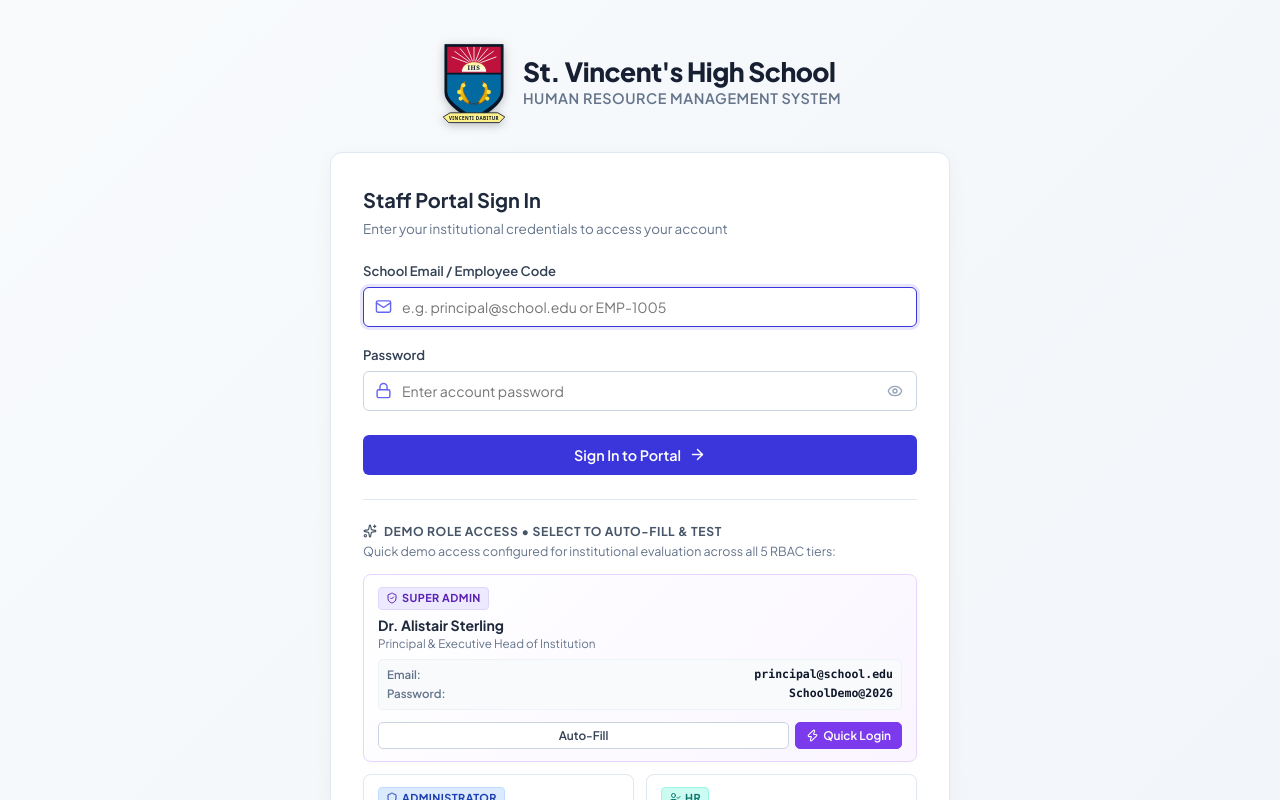
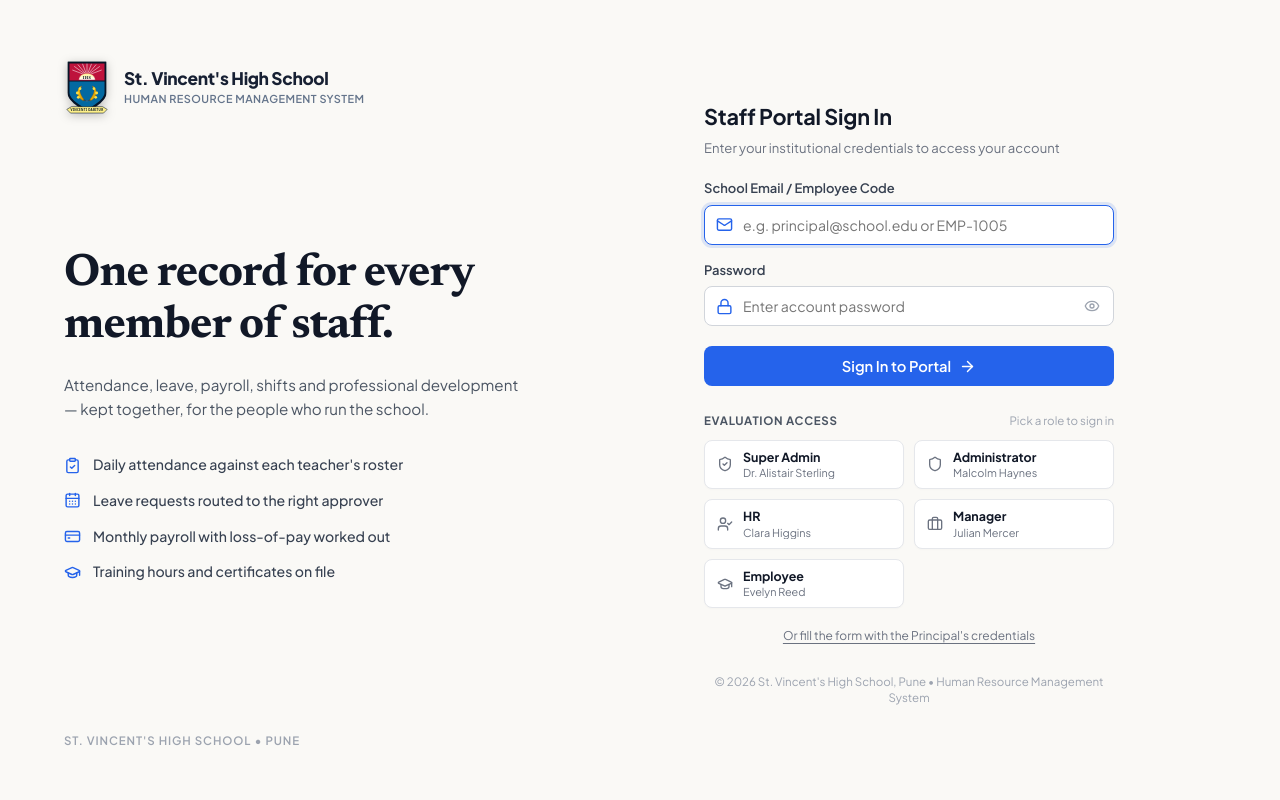
Before and after one commit to tanushreeangirwal/SCHOOL-HRMS, a React (Vite) app in the folder frontend/: page / in a window 1280 px wide. Shown: the top 800 px of the page. Built offline with nearby package versions, Linux system fonts and the light colour scheme; no server answers.

Commit message:
feat(auth): redesign login screen into split-screen institutional layout

```diff
--- a/frontend/src/components/auth/LoginView.jsx
+++ b/frontend/src/components/auth/LoginView.jsx
@@ -10,80 +10,69 @@ import {
   EyeOff,
   KeyRound,
   ArrowLeft,
-  Users,
   CheckCircle2,
   Shield,
   UserCheck,
   Briefcase,
   GraduationCap,
-  Sparkles,
-  Zap,
-  Check
+  ClipboardCheck,
+  CalendarDays,
+  CreditCard
 } from 'lucide-react';
 import { useAuth } from '../../context/AuthContext';
 import StVincentsLogo from '../common/StVincentsLogo';
 
-// 5 RBAC demo roles with realistic, distinct demo personnel
+// 5 RBAC demo roles matching the institutional showcase
 const DEMO_ROLES = [
   {
     id: 'superadmin',
     role: 'Super Admin',
     name: 'Dr. Alistair Sterling',
-    designation: 'Principal & Executive Head of Institution',
+    designation: 'Principal & Executive Head',
     email: 'principal@school.edu',
     password: 'SchoolDemo@2026',
     code: 'EMP-1005',
-    badgeClass: 'badge-superadmin',
-    icon: ShieldCheck,
-    isTopTier: true
+    icon: ShieldCheck
   },
   {
     id: 'admin',
     role: 'Administrator',
-    name: 'Malcolm Hayes',
-    designation: 'Campus Operations & Institutional Dean',
+    name: 'Malcolm Haynes',
+    designation: 'Campus Operations & Dean',
     email: 'admin@school.edu',
     password: 'SchoolDemo@2026',
     code: 'EMP-1006',
-    badgeClass: 'badge-admin',
-    icon: Shield,
-    isTopTier: false
+    icon: Shield
   },
   {
     id: 'hr',
     role: 'HR',
     name: 'Clara Higgins',
-    designation: 'Head of Human Resources & Talent',
+    designation: 'Head of Human Resources',
     email: 'hr@school.edu',
     password: 'SchoolDemo@2026',
     code: 'EMP-1003',
-    badgeClass: 'badge-hr',
-    icon: UserCheck,
-    isTopTier: false
+    icon: UserCheck
   },
   {
     id: 'manager',
     role: 'Manager',
     name: 'Julian Mercer',
-    designation: 'Academic Wing & Department Lead',
+    designation: 'Department Lead',
     email: 'manager@school.edu',
     password: 'SchoolDemo@2026',
     code: 'EMP-1002',
-    badgeClass: 'badge-manager',
-    icon: Briefcase,
-    isTopTier: false
+    icon: Briefcase
   },
   {
     id: 'employee',
     role: 'Employee',
     name: 'Evelyn Reed',
-    designation: 'Senior Faculty & High School Educator',
+    designation: 'Senior Faculty Educator',
     email: 'teacher@school.edu',
     password: 'SchoolDemo@2026',
     code: 'EMP-1001',
-    badgeClass: 'badge-employee',
-    icon: GraduationCap,
-    isTopTier: false
+    icon: GraduationCap
   }
 ];
 
@@ -95,7 +84,6 @@ export function LoginView({ onLoginSuccess }) {
   const [password, setPassword] = useState('');
   const [showPassword, setShowPassword] = useState(false);
   const [isSubmitting, setIsSubmitting] = useState(false);
-  const [submittingRoleId, setSubmittingRoleId] = useState(null);
   const [selectedRoleId, setSelectedRoleId] = useState(null);
   const [errorMessage, setErrorMessage] = useState(null);
 
@@ -140,30 +128,12 @@ export function LoginView({ onLoginSuccess }) {
     setErrorMessage(null);
   };
 
-  // 1-Click Quick Login as Demo Role
-  const handleQuickLogin = async (e, demo) => {
-    if (e && e.stopPropagation) e.stopPropagation();
-    setIdentifier(demo.email);
-    setPassword(demo.password);
-    setSelectedRoleId(demo.id);
-    setErrorMessage(null);
-    setIsSubmitting(true);
-    setSubmittingRoleId(demo.id);
-
-    try {
-      const result = await login(demo.email, demo.password);
-      if (result.require2fa) {
-        setTempToken(result.tempToken);
-        setIs2FAStage(true);
-      } else {
-        if (onLoginSuccess) onLoginSuccess(result.user);
-      }
-    } catch (err) {
-      console.error('Quick login error:', err);
-      setErrorMessage(err.message || 'Login failed. Please check credentials.');
-    } finally {
-      setIsSubmitting(false);
-      setSubmittingRoleId(null);
+  // Quick fill principal
+  const handleFillPrincipal = (e) => {
+    e.preventDefault();
+    const principal = DEMO_ROLES.find(r => r.id === 'superadmin');
+    if (principal) {
+      handleSelectDemo(principal);
     }
   };
 
@@ -192,21 +162,69 @@ export function LoginView({ onLoginSuccess }) {
   };
 
   return (
-    <div className="login-screen-wrapper">
-      <div className="login-container">
-        {/* Top Institutional Branding Header */}
-        <div className="login-brand-header">
+    <div className="split-login-wrapper">
+      {/* Left Column: Institutional Brand & Features Showcase */}
+      <div className="split-login-left">
+        <div className="split-login-left-inner">
+          {/* Top Brand Header */}
+          <div className="split-login-brand">
             <StVincentsLogo
-            variant="full"
-            size="xl"
+              variant="horizontal"
+              size={46}
               title="St. Vincent's High School"
-            subtitle="Human Resource Management System"
+              subtitle="HUMAN RESOURCE MANAGEMENT SYSTEM"
               theme="light"
             />
           </div>
 
-        {/* Main Sign-In Card */}
-        <div className="login-card">
+          {/* Hero Content */}
+          <div className="split-login-hero">
+            <h1 className="split-login-headline">
+              One record for every<br />member of staff.
+            </h1>
+            <p className="split-login-subline">
+              Attendance, leave, payroll, shifts and professional development — kept together, for the people who run the school.
+            </p>
+
+            {/* Feature Bullets */}
+            <ul className="split-login-features" aria-label="System capabilities">
+              <li className="split-feature-item">
+                <span className="split-feature-icon-wrap">
+                  <ClipboardCheck size={17} className="split-feature-icon" />
+                </span>
+                <span className="split-feature-text">Daily attendance against each teacher's roster</span>
+              </li>
+              <li className="split-feature-item">
+                <span className="split-feature-icon-wrap">
+                  <CalendarDays size={17} className="split-feature-icon" />
+                </span>
+                <span className="split-feature-text">Leave requests routed to the right approver</span>
+              </li>
+              <li className="split-feature-item">
+                <span className="split-feature-icon-wrap">
+                  <CreditCard size={17} className="split-feature-icon" />
+                </span>
+                <span className="split-feature-text">Monthly payroll with loss-of-pay worked out</span>
+              </li>
+              <li className="split-feature-item">
+                <span className="split-feature-icon-wrap">
+                  <GraduationCap size={17} className="split-feature-icon" />
+                </span>
+                <span className="split-feature-text">Training hours and certificates on file</span>
+              </li>
+            </ul>
+          </div>
+
+          {/* Left Footer Landmark */}
+          <div className="split-login-left-footer">
+            <span>ST. VINCENT'S HIGH SCHOOL • PUNE</span>
+          </div>
+        </div>
+      </div>
+
+      {/* Right Column: Authentication Card & Role Selector */}
+      <div className="split-login-right">
+        <div className="split-login-form-container">
           {/* Error Alert */}
           {errorMessage && (
             <div className="login-error-alert" role="alert">
@@ -218,12 +236,12 @@ export function LoginView({ onLoginSuccess }) {
           {/* STAGE 1: Standard Credentials Form */}
           {!is2FAStage ? (
             <>
-              <form onSubmit={handleCredentialSubmit} className="login-form">
-                <div className="login-form-header">
-                  <h2 className="login-form-title">Staff Portal Sign In</h2>
-                  <p className="login-form-subtitle">Enter your institutional credentials to access your account</p>
+              <div className="split-form-header">
+                <h2 className="split-form-title">Staff Portal Sign In</h2>
+                <p className="split-form-subtitle">Enter your institutional credentials to access your account</p>
               </div>
 
+              <form onSubmit={handleCredentialSubmit} className="split-login-form">
                 {/* Email / Username Input */}
                 <div className="login-field-group">
                   <label className="login-field-label" htmlFor="login-identifier">
@@ -250,11 +268,9 @@ export function LoginView({ onLoginSuccess }) {
 
                 {/* Password Input */}
                 <div className="login-field-group">
-                  <div className="login-field-header">
                   <label className="login-field-label" htmlFor="login-password">
                     Password
                   </label>
-                  </div>
                   <div className="login-input-wrapper">
                     <Lock className="login-input-icon" size={17} />
                     <input
@@ -282,10 +298,10 @@ export function LoginView({ onLoginSuccess }) {
                 {/* Submit Button */}
                 <button
                   type="submit"
-                  className="btn-login-action"
+                  className="btn-split-submit"
                   disabled={isSubmitting}
                 >
-                  {isSubmitting && !submittingRoleId ? (
+                  {isSubmitting ? (
                     <>
                       <Loader2 size={18} className="spin-animation" />
                       <span>Verifying Credentials...</span>
@@ -299,113 +315,58 @@ export function LoginView({ onLoginSuccess }) {
                 </button>
               </form>
 
-              {/* Demo Accounts Quick-Select & Credentials Section */}
-              <div className="login-demo-section">
-                <div className="login-demo-header-wrap">
-                  <div className="login-demo-header">
-                    <Sparkles size={14} className="text-amber-500" />
-                    <span>Demo Role Access • Select to Auto-Fill & Test</span>
-                  </div>
-                  <p className="login-demo-subtitle">
-                    Quick demo access configured for institutional evaluation across all 5 RBAC tiers:
-                  </p>
+              {/* Evaluation Access Role Selector Grid */}
+              <div className="split-eval-section">
+                <div className="split-eval-header">
+                  <span className="split-eval-title">EVALUATION ACCESS</span>
+                  <span className="split-eval-hint">Pick a role to sign in</span>
                 </div>
 
-                <div className="login-demo-grid">
+                <div className="split-eval-grid">
                   {DEMO_ROLES.map((demo) => {
                     const IconComp = demo.icon;
                     const isSelected = selectedRoleId === demo.id || identifier.toLowerCase() === demo.email.toLowerCase();
-                    const isLoggingInThis = isSubmitting && submittingRoleId === demo.id;
 
                     return (
-                      <div
+                      <button
                         key={demo.id}
-                        className={`login-demo-pill ${demo.isTopTier ? 'top-tier' : ''} ${isSelected ? 'selected' : ''}`}
+                        type="button"
+                        className={`split-eval-card ${isSelected ? 'selected' : ''}`}
                         onClick={() => handleSelectDemo(demo)}
-                        role="button"
-                        tabIndex={0}
-                        onKeyDown={(e) => {
-                          if (e.key === 'Enter' || e.key === ' ') {
-                            e.preventDefault();
-                            handleSelectDemo(demo);
-                          }
-                        }}
                       >
-                        <div>
-                          <div className="login-demo-pill-top">
-                            <div className="login-demo-badge-wrap">
-                              <span className={`demo-badge ${demo.badgeClass}`}>
-                                <IconComp size={12} />
-                                <span>{demo.role}</span>
-                              </span>
+                        <div className="split-eval-card-icon">
+                          <IconComp size={16} />
                         </div>
-                            {isSelected && (
-                              <span className="demo-active-check">
-                                <Check size={13} /> Selected
-                              </span>
-                            )}
+                        <div className="split-eval-card-info">
+                          <span className="split-eval-card-role">{demo.role}</span>
+                          <span className="split-eval-card-name">{demo.name}</span>
+                        </div>
+                      </button>
+                    );
+                  })}
                 </div>
 
-                          <h4 className="login-demo-name">{demo.name}</h4>
-                          <p className="login-demo-desc">{demo.designation}</p>
-
-                          <div className="login-demo-creds-box">
-                            <div className="login-demo-cred-row">
-                              <span className="login-demo-cred-label">Email:</span>
-                              <span className="login-demo-cred-val">{demo.email}</span>
-                            </div>
-                            <div className="login-demo-cred-row">
-                              <span className="login-demo-cred-label">Password:</span>
-                              <span className="login-demo-cred-val">{demo.password}</span>
-                            </div>
-                          </div>
-                        </div>
-
-                        <div className="login-demo-actions">
-                          <button
-                            type="button"
-                            className="btn-demo-autofill"
-                            onClick={(e) => {
-                              e.stopPropagation();
-                              handleSelectDemo(demo);
-                            }}
+                {/* Quick Link to Principal */}
+                <div className="split-quick-link-wrap">
+                  <a
+                    href="#fill-principal"
+                    className="split-quick-link"
+                    onClick={handleFillPrincipal}
                   >
-                            <span>Auto-Fill</span>
-                          </button>
-                          <button
-                            type="button"
-                            className="btn-demo-quicklogin"
-                            disabled={isSubmitting}
-                            onClick={(e) => handleQuickLogin(e, demo)}
-                          >
-                            {isLoggingInThis ? (
-                              <>
-                                <Loader2 size={13} className="spin-animation" />
-                                <span>Signing in...</span>
-                              </>
-                            ) : (
-                              <>
-                                <Zap size={13} />
-                                <span>Quick Login</span>
-                              </>
-                            )}
-                          </button>
-                        </div>
-                      </div>
-                    );
-                  })}
+                    Or fill the form with the Principal's credentials
+                  </a>
                 </div>
               </div>
             </>
           ) : (
             /* STAGE 2: 2FA Code Input */
-            <form onSubmit={handle2FASubmit} className="login-form">
-              <div className="login-form-header">
+            <form onSubmit={handle2FASubmit} className="split-login-form">
+              <div className="split-form-header">
                 <div className="two-factor-icon-badge">
                   <ShieldCheck size={28} />
                 </div>
-                <h2 className="login-form-title">Two-Factor Authentication</h2>
-                <p className="login-form-subtitle">
+                <h2 className="split-form-title">Two-Factor Authentication</h2>
+                <p className="split-form-subtitle">
                   Enter the 6-digit verification code from your authenticator app.
                 </p>
               </div>
@@ -434,7 +395,7 @@ export function LoginView({ onLoginSuccess }) {
               <div className="two-factor-actions">
                 <button
                   type="submit"
-                  className="btn-login-action"
+                  className="btn-split-submit"
                   disabled={isSubmitting}
                 >
                   {isSubmitting ? (
@@ -466,12 +427,12 @@ export function LoginView({ onLoginSuccess }) {
               </div>
             </form>
           )}
-        </div>
 
           {/* Institutional Footer */}
-        <footer className="login-page-footer">
+          <footer className="split-login-footer">
             <p>© 2026 St. Vincent's High School, Pune • Human Resource Management System</p>
           </footer>
+        </div>
       </div>
     </div>
   );
```
Also changed, not shown: frontend/src/App.css. Lines whose indentation alone changed are shown as unchanged.
